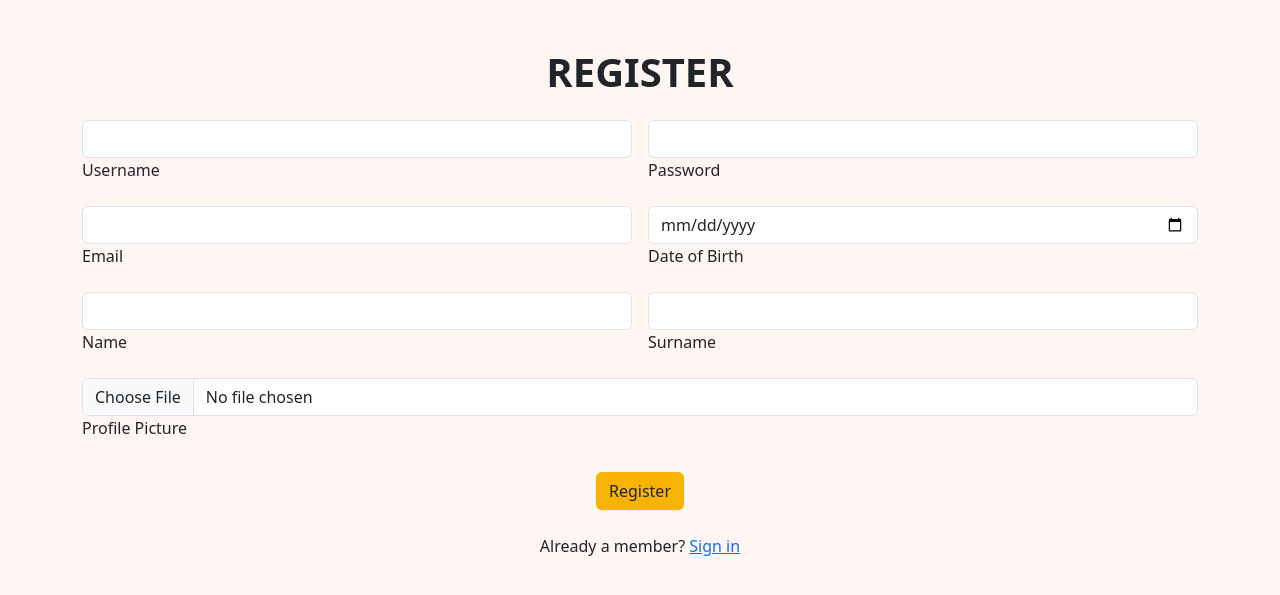
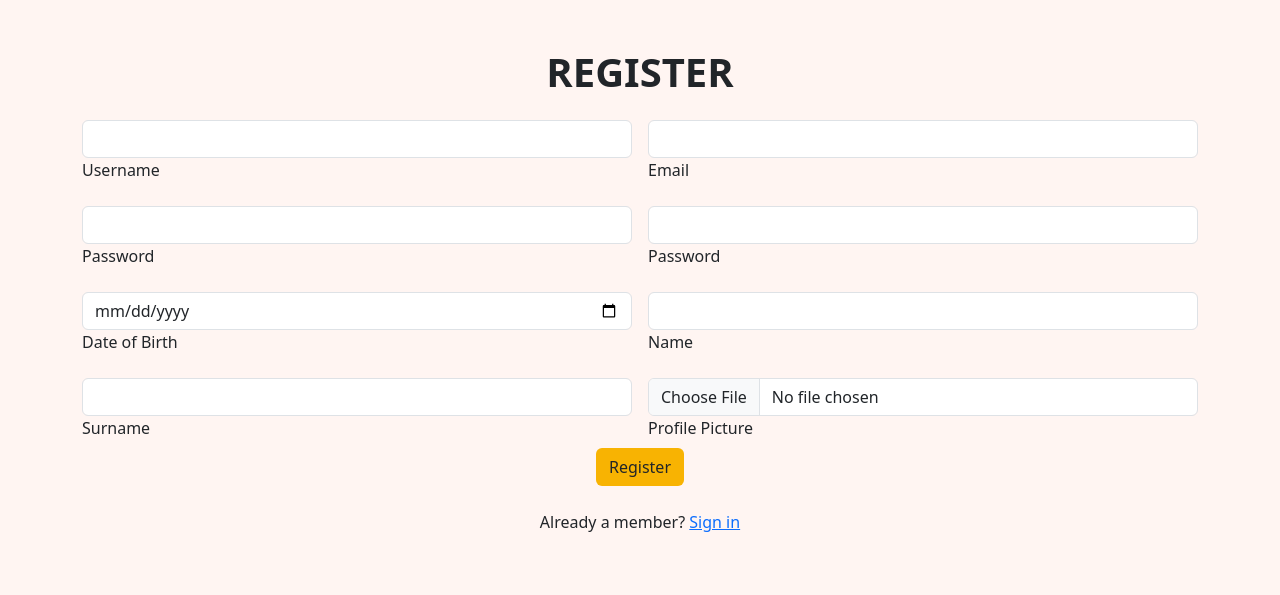
Before and after one commit to FerrariMichele/task_manager1, a PHP site: page /register.php in a window 1280 px wide. Shown: the part 121-716 px from the top of the page. Run offline with PHP 8.4, Linux system fonts and the light colour scheme.

Commit message:
added password confirmation at register

```diff
--- a/register.php
+++ b/register.php
@@ -1,3 +1,14 @@
+<?php
+
+    session_start();
+    if(isset($_SESSION['username'])){
+        header("Location: index.php");
+    }else{
+        header("");
+    }
+
+?>
+
 <!doctype html>
 <html lang="en">
 
@@ -24,11 +35,20 @@
             <h1 class="text-center mb-4" style="font-size: 2.5rem; font-weight: bold;">REGISTER</h1>
 
             <div class="row g-3">
+
                 <!-- Username -->
                 <div class="col-md-6">
                     <div class="form-outline">
                         <input type="text" id="username" class="form-control" required />
                         <label class="form-label" for="username">Username</label>
+                    </div>
+                </div>
+
+                <!-- Email -->
+                <div class="col-md-6">
+                    <div class="form-outline">
+                        <input type="email" id="email" class="form-control" required />
+                        <label class="form-label" for="email">Email</label>
                     </div>
                 </div>
 
@@ -40,11 +60,11 @@
                     </div>
                 </div>
 
-                <!-- Email -->
+                <!-- Password Confirmation -->
                 <div class="col-md-6">
                     <div class="form-outline">
-                        <input type="email" id="email" class="form-control" required />
-                        <label class="form-label" for="email">Email</label>
+                        <input type="password" id="passwordConf" class="form-control" required />
+                        <label class="form-label" for="passwordConf">Password</label>
                     </div>
                 </div>
 
@@ -73,12 +93,13 @@
                 </div>
 
                 <!-- Profile Picture -->
-                <div class="col-md-12">
-                    <div class="mb-4">
+                <div class="col-md-6">
+                    <div class="form-outline">
                         <input type="file" id="profilePicture" class="form-control" accept="image/*"/> <!-- Se non mette l'immagine viene assegnata quella standard-->
                         <label class="form-label" for="profilePicture">Profile Picture</label>
                     </div>
                 </div>
+
             </div>
 
             <!-- Submit Button -->
```
